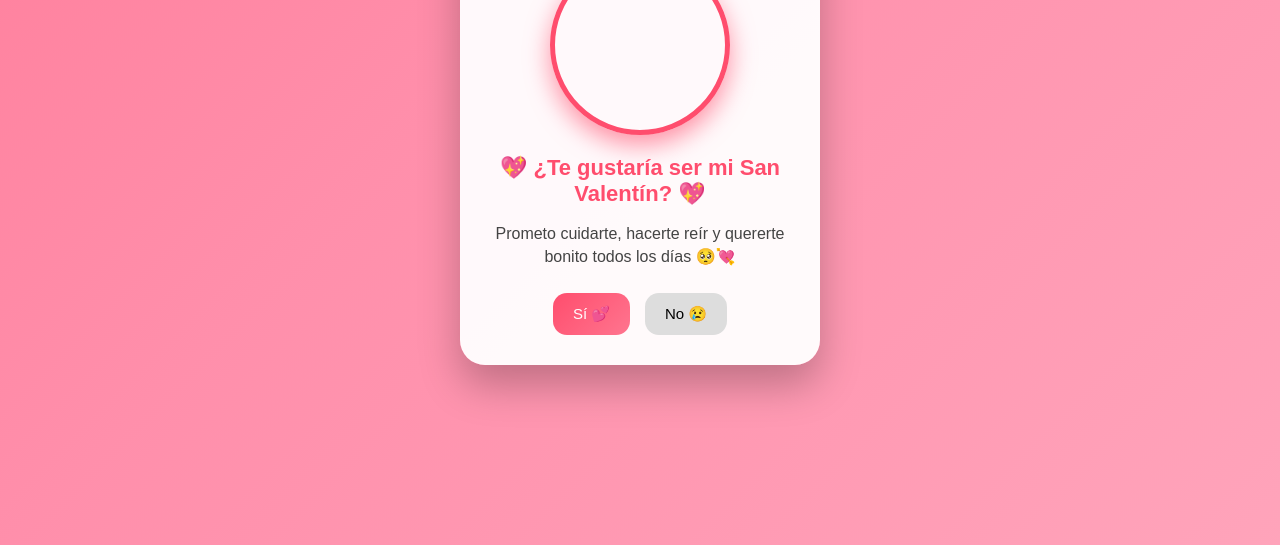
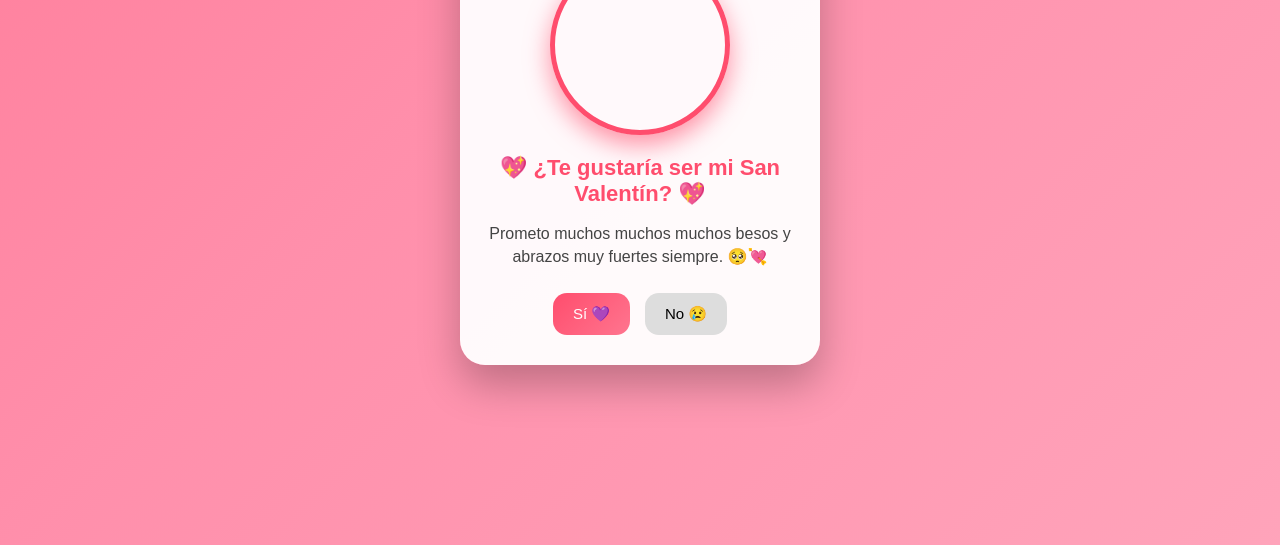
Before and after one commit to onex6612-sys/Byronn, a plain HTML site: page misanvalentin/index.html in a window 1280 px wide. Shown: the part 255-800 px from the top of the page. Drawn offline with Linux system fonts and the light colour scheme.

Commit message:
Update indexone.html

```diff
--- a/misanvalentin/index.html
+++ b/misanvalentin/index.html
@@ -115,12 +115,12 @@ button {
   <h1>💖 ¿Te gustaría ser mi San Valentín? 💖</h1>
 
   <p>
-    Prometo cuidarte, hacerte reír
-    y quererte bonito todos los días 🥺💘
+    Prometo muchos muchos muchos besos
+    y abrazos muy fuertes siempre. 🥺💘
   </p>
 
   <div class="buttons">
-    <button id="yes">Sí 💕</button>
+    <button id="yes">Sí 💜</button>
     <button id="no">No 😢</button>
   </div>
 </div>
@@ -170,7 +170,6 @@ yesBtn.addEventListener("click", () => {
 
       <p style="font-size:18px;">
         Ahora oficialmente eres mi San Valentín 🥰<br>
-        Ahora oficialmente eres mi San Valentín 🥰<br>
         Gracias por hacerme tan feliz siempre mi niña preciosa 💖
       </p>
     </div>
```
